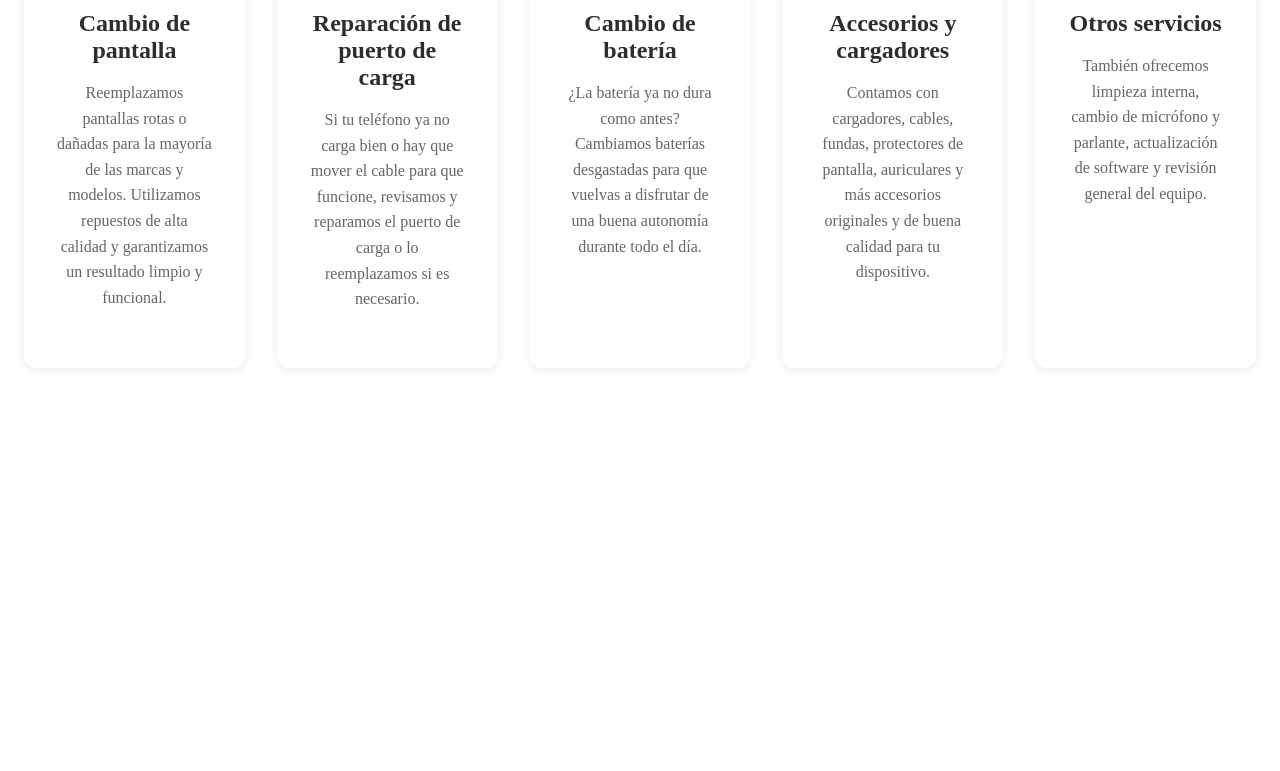
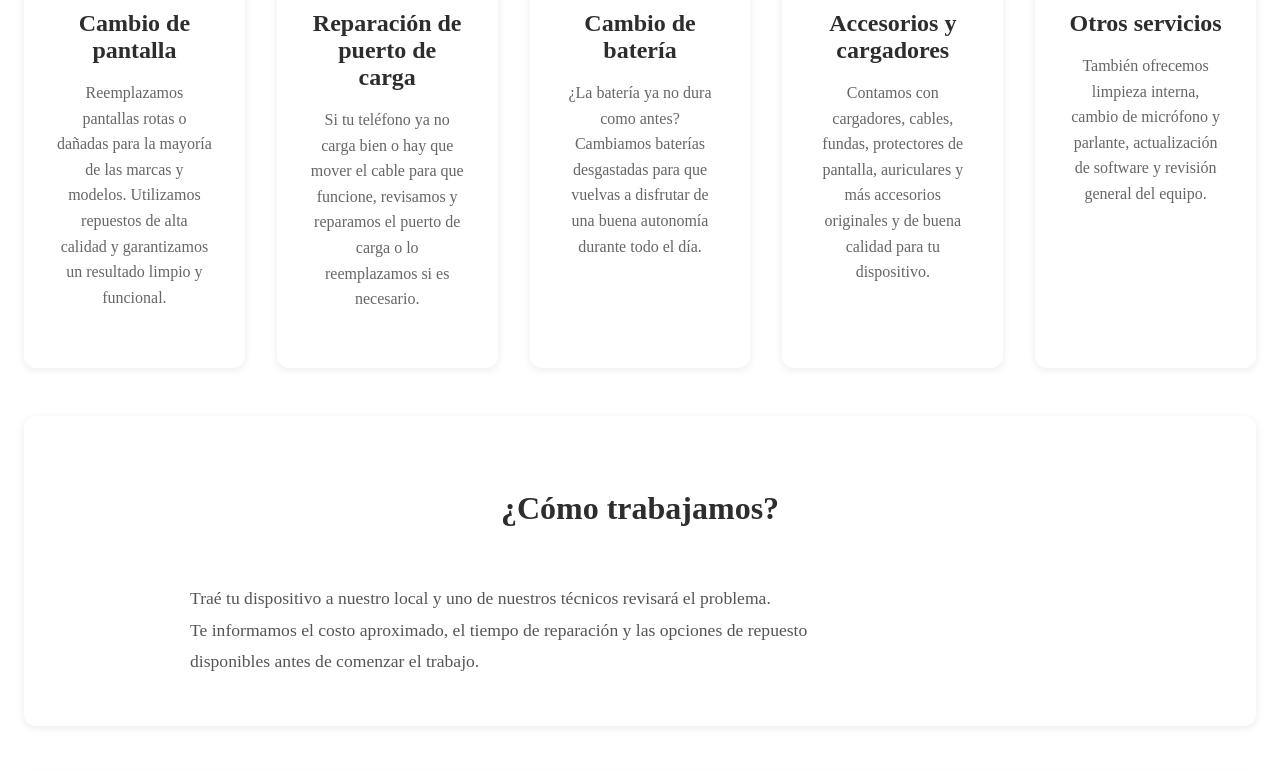
Before and after one commit to Combo4/Central-Celulares, a plain HTML site: page services.html in a window 1280 px wide. Shown: the part 722-1493 px from the top of the page. Drawn offline with Linux system fonts and the light colour scheme; no server answers.

Commit message:
inivisible bug

```diff
--- a/assets/css/about.css
+++ b/assets/css/about.css
@@ -110,8 +110,8 @@ html {
     }
 }
 
-/* Ensure services cards are always visible (no initial fade-out) */
-.services-features.fade-in-section {
+/* Ensure services page sections are always visible (no initial fade-out) */
+body.services-page .fade-in-section {
     opacity: 1 !important;
     transform: translateY(0) !important;
 }
--- a/services.html
+++ b/services.html
@@ -10,7 +10,7 @@
     <link rel="stylesheet" href="assets/css/styles.css">
     <link rel="stylesheet" href="assets/css/about.css">
 </head>
-<body>
+<body class="services-page">
     <div class="top-bar">
         <p>Bienvenidos a Central Celulares</p>
     </div>
```
